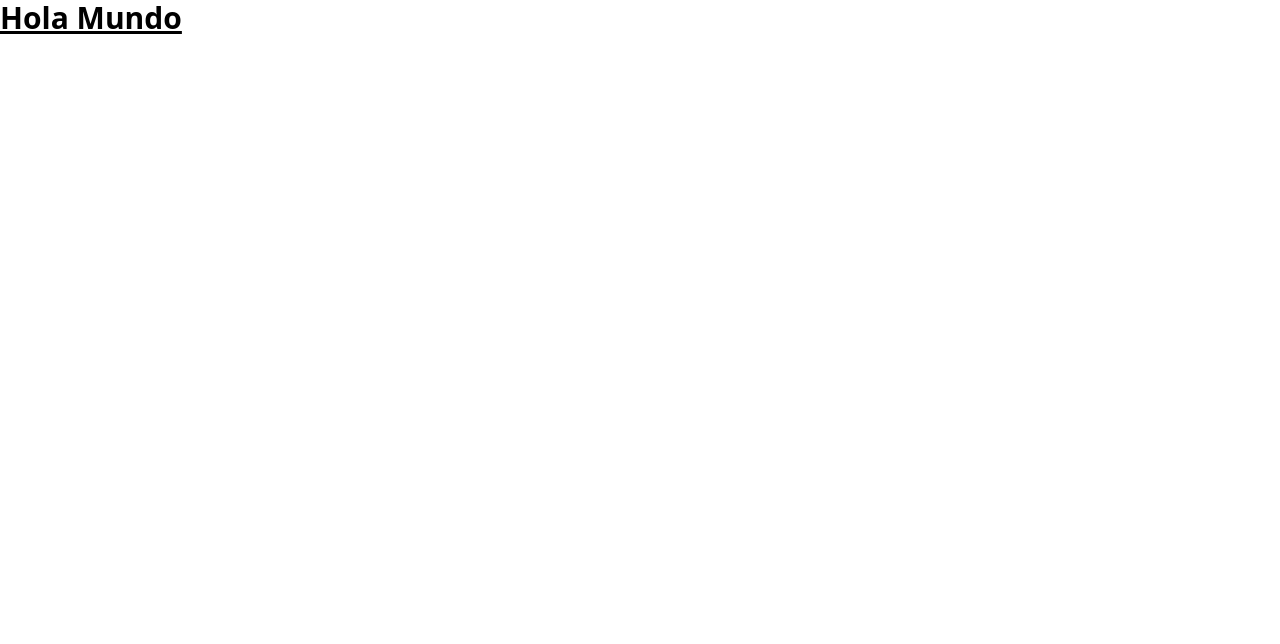
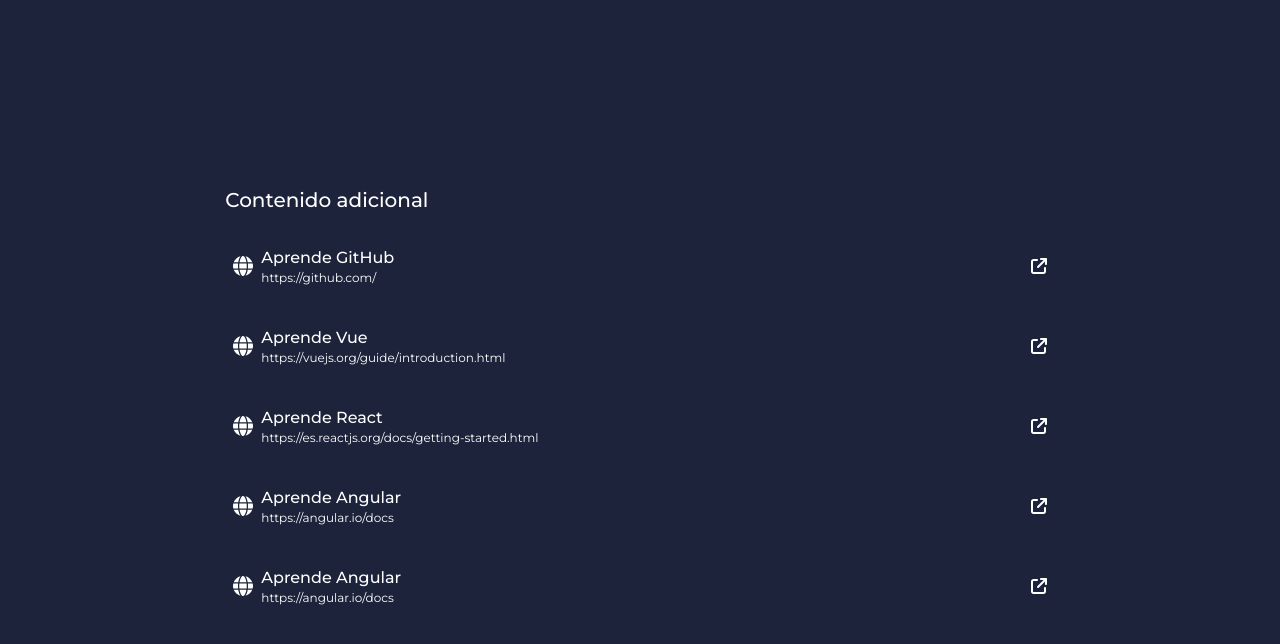
Before and after one commit to davidleon2115/Landing-Student, a Nuxt app: page / in a window 1280 px wide. Shown: the top 644 px of the page. Built offline with nearby package versions, Linux system fonts and the light colour scheme.

Commit message:
additional component

```diff
--- a/app.vue
+++ b/app.vue
@@ -1,5 +1,19 @@
 <template>
-  <HelloWorld>
-    Hola Mundo
-  </HelloWorld>
+  <div class="bg-[#1C233A] min-h-screen flex flex-col justify-center items-center">
+    <div class=" min-w-[300px] w-2/3 ">
+      <AdditionalContent/>
+    </div>
+  </div>
 </template>
+
+<script setup>
+
+</script>
+
+<style>
+@import url('https://fonts.googleapis.com/css2?family=Montserrat:wght@400;500;700;900&display=swap');
+
+body{
+    font-family: 'Montserrat', sans-serif;
+}
+</style>
--- /dev/null
+++ b/components/AdditionalContent/Index.vue
@@ -0,0 +1,51 @@
+<template>
+    <AdditionalContentPreviewCard title="Contenido adicional">
+        <AdditionalContentPreviewCardItem v-for="(whoToFollow, index) in whoToFollowItems" :key="index">
+            <div class="flex flex-row justify-between items-center p-2">
+                <div class="flex flex-row">
+                    <div class="text-white my-auto text-xl">
+                        <font-awesome-icon :icon="['fas', 'globe']" />
+                    </div>
+                    <div class="ml-2">
+                        <h2 class="font-medium text-white text-base">{{whoToFollow.name}}</h2>
+                        <p class="text-xs text-white">{{whoToFollow.handle}}</p>
+                    </div>
+                </div>
+                <div class="flex h-full text-white">
+                    <font-awesome-icon :icon="['fas', 'arrow-up-right-from-square']" />
+                </div>
+            </div>
+        </AdditionalContentPreviewCardItem>
+    </AdditionalContentPreviewCard>
+</template>
+
+<script setup>
+    const whoToFollowItems = ref([
+        {
+            name: 'Aprende GitHub',
+            handle: 'https://github.com/',
+            image: 'https://picsum.photos/200/200'
+        },
+        {
+            name: 'Aprende Vue',
+            handle: 'https://vuejs.org/guide/introduction.html',
+            image: 'https://picsum.photos/200/200'
+        },
+        {
+            name: 'Aprende React',
+            handle: 'https://es.reactjs.org/docs/getting-started.html',
+            image: 'https://picsum.photos/200/200'
+        },
+        {
+            name: 'Aprende Angular',
+            handle: 'https://angular.io/docs',
+            image: 'https://picsum.photos/200/200'
+        },
+        {
+            name: 'Aprende Angular',
+            handle: 'https://angular.io/docs',
+            image: 'https://picsum.photos/200/200'
+        }
+
+    ])
+</script>
--- /dev/null
+++ b/components/AdditionalContent/PreviewCard/Item.vue
@@ -0,0 +1,9 @@
+<template>
+    <div class="p-3 hover:bg-[#2B3348] cursor-pointer">
+        <slot></slot>
+    </div>
+</template>
+
+<script setup>
+
+</script>
--- /dev/null
+++ b/components/AdditionalContent/PreviewCard/index.vue
@@ -0,0 +1,20 @@
+<template>
+    <div class="bg-transparent overflow-hidden">
+
+        <h1 class="p-3 text-xl font-medium text-white">
+            {{props.title}}
+        </h1>
+
+        <slot></slot>
+
+    </div>
+</template>
+
+<script setup>
+    const props = defineProps({
+        title:{
+            type: String,
+            required: true
+        }
+    })
+</script>
--- a/components/HelloWorld.vue
+++ /dev/null
@@ -1,5 +0,0 @@
-<template>
-    <h1 class="text-3xl font-bold underline">
-        <slot/>
-    </h1>
-</template>
--- a/nuxt.config.ts
+++ b/nuxt.config.ts
@@ -1,10 +1,13 @@
 // https://nuxt.com/docs/api/configuration/nuxt-config
 export default defineNuxtConfig({
-    css: ['~/assets/css/main.css'],
+    css: [
+        '~/assets/css/main.css',
+        '@fortawesome/fontawesome-svg-core/styles.css'
+    ],
     postcss: {
         plugins: {
             tailwindcss: {},
             autoprefixer: {},
         },
-    },
+    }
 })
--- a/package.json
+++ b/package.json
@@ -12,5 +12,10 @@
     "nuxt": "3.0.0",
     "postcss": "^8.4.19",
     "tailwindcss": "^3.2.4"
+  },
+  "dependencies": {
+    "@fortawesome/fontawesome-svg-core": "^6.2.1",
+    "@fortawesome/free-solid-svg-icons": "^6.2.1",
+    "@fortawesome/vue-fontawesome": "^3.0.2"
   }
 }
--- /dev/null
+++ b/plugins/fontawesome.js
@@ -0,0 +1,10 @@
+import { library, config } from '@fortawesome/fontawesome-svg-core'
+import { FontAwesomeIcon } from '@fortawesome/vue-fontawesome'
+import { fas } from '@fortawesome/free-solid-svg-icons'
+
+config.autoAddCss = false
+library.add(fas)
+
+export default defineNuxtPlugin((nuxtApp) => {
+    nuxtApp.vueApp.component('font-awesome-icon', FontAwesomeIcon, {})
+})
```
Also changed, not shown: 1 other file (tests, documents, lock files or other folders).
